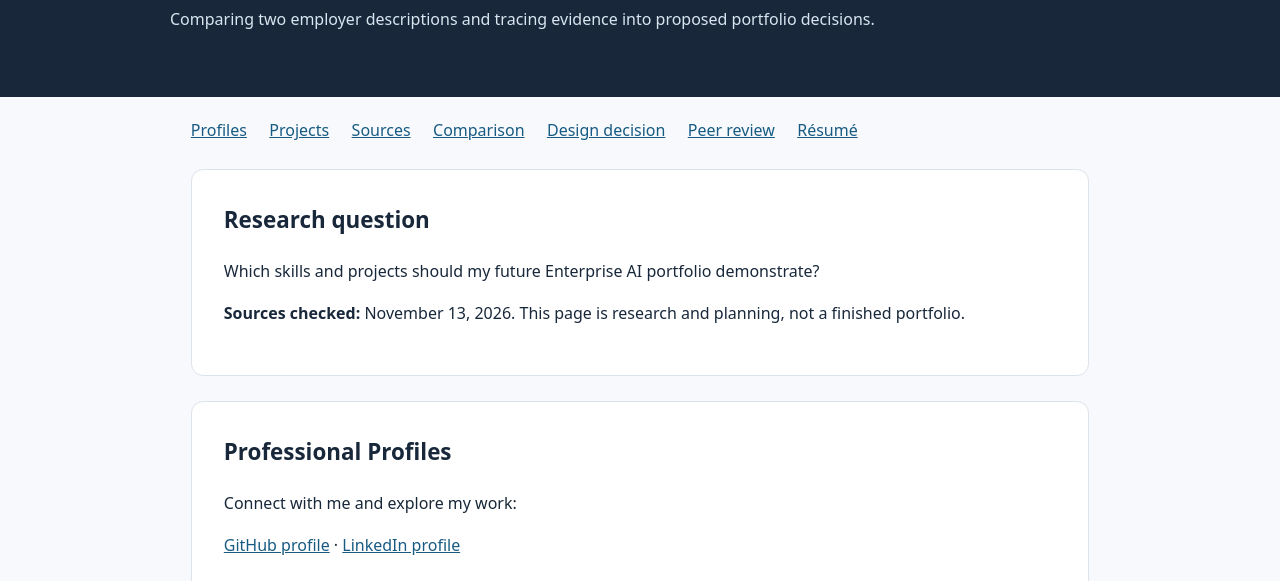
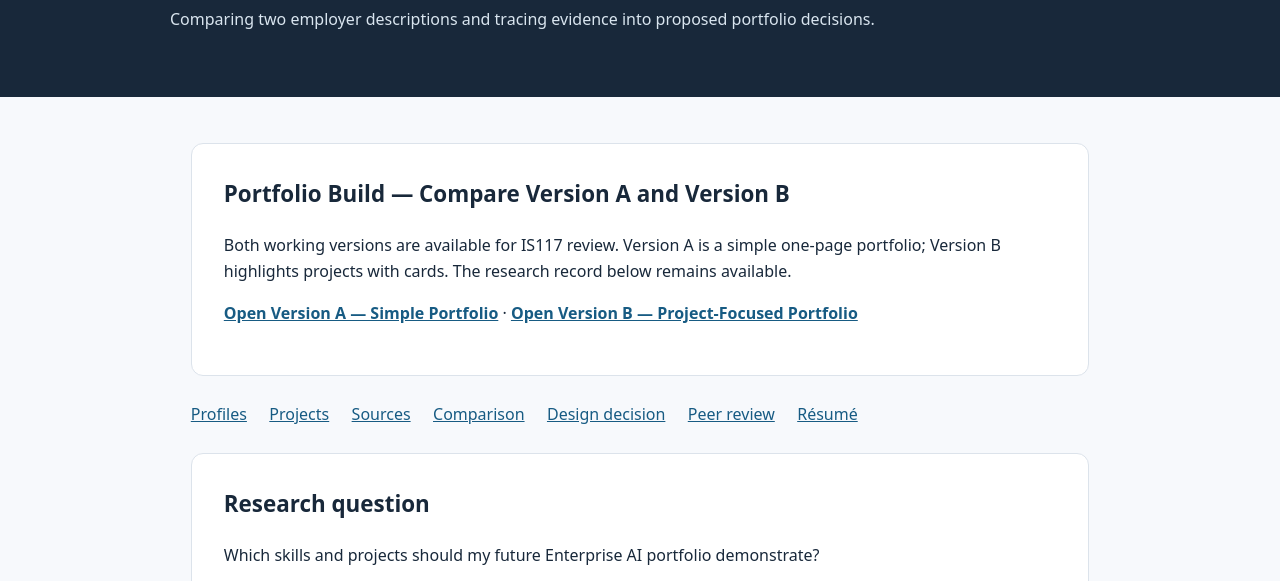
Before and after one commit to cf344/is117-ai-career-portfolio, a plain HTML site: page docs/index.html in a window 1280 px wide. Shown: the part 206-787 px from the top of the page. Drawn offline with Linux system fonts and the light colour scheme.

Commit message:
Expose Version A and B from published homepage and trigger Pages rebuild

```diff
--- a/docs/index.html
+++ b/docs/index.html
@@ -22,6 +22,7 @@ footer{color:#526577;font-size:.9rem}@media(max-width:520px){section{padding:1re
 <header><p>IS117 · Portfolio Research</p><h1>AI Career Research</h1>
 <p>Comparing two employer descriptions and tracing evidence into proposed portfolio decisions.</p></header>
 <main>
+<section aria-label="Portfolio build versions"><h2>Portfolio Build — Compare Version A and Version B</h2><p>Both working versions are available for IS117 review. Version A is a simple one-page portfolio; Version B highlights projects with cards. The research record below remains available.</p><p><a href="./version-a.html"><strong>Open Version A — Simple Portfolio</strong></a> · <a href="./version-b.html"><strong>Open Version B — Project-Focused Portfolio</strong></a></p></section>
 <nav aria-label="Page sections"><a href="#profiles">Profiles</a><a href="#projects">Projects</a><a href="#sources">Sources</a><a href="#comparison">Comparison</a><a href="#decision">Design decision</a><a href="#review">Peer review</a><a href="#resume">Résumé</a></nav>
 <section><h2>Research question</h2><p>Which skills and projects should my future Enterprise AI portfolio demonstrate?</p><p><strong>Sources checked:</strong> November 13, 2026. This page is research and planning, not a finished portfolio.</p></section>
 <section id="profiles"><h2>Professional Profiles</h2><p>Connect with me and explore my work:</p><p><a href="https://github.com/cf344">GitHub profile</a> · <a href="https://www.linkedin.com/in/clara-fesal-35174b450/">LinkedIn profile</a></p></section>
```
